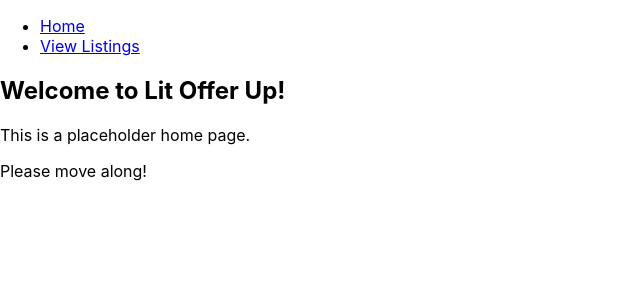
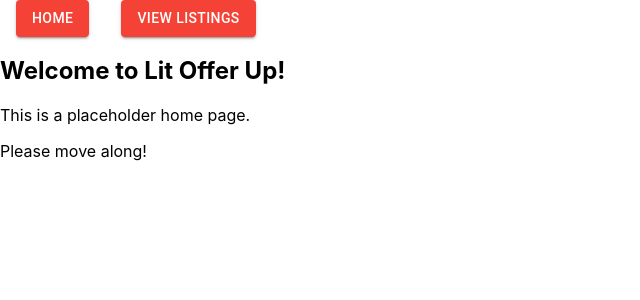
Before and after one commit to AgileProjectManagement/FrontEnd_React, a React (Create React App) app: page / in a window 1280 px wide. Shown: the top 300 px of the page, without its empty margins (0-640 px from the left). Built offline with nearby package versions, Linux system fonts and the light colour scheme.

Commit message:
sets up mui usage with small examples

```diff
--- a/src/App.jsx
+++ b/src/App.jsx
@@ -1,17 +1,32 @@
 import React from "react";
 import { BrowserRouter as Router, Link, Routes, Route } from "react-router-dom";
+import { Button } from "@mui/material";
+import { styled } from "@mui/material/styles";
 import "./App.css";
 
 import NavBar from "./app-components/NavBar";
 import Home from "./app-pages/Home";
 import Listings from "./app-pages/Listings";
 
+const NavButton = styled(Button)`
+  margin: 0 1rem;
+  a:link,
+  a:visited {
+    text-decoration: none;
+    color: white;
+  }
+`;
+
 export default function App() {
   return (
     <Router>
       <NavBar>
-        <Link to="/">Home</Link>
-        <Link to="/listings">View Listings</Link>
+        <NavButton variant="contained">
+          <Link to="/">Home</Link>
+        </NavButton>
+        <NavButton variant="contained">
+          <Link to="/listings">View Listings</Link>
+        </NavButton>
       </NavBar>
 
       <Routes>
--- /dev/null
+++ b/src/MUITheme.jsx
@@ -0,0 +1,28 @@
+import { createTheme } from "@mui/material";
+import { red } from "@mui/material/colors";
+
+const theme = createTheme({
+  palette: {
+    primary: {
+      // light: will be calculated from palette.primary.main,
+      main: red[500],
+      // dark: will be calculated from palette.primary.main,
+      // contrastText: will be calculated to contrast with palette.primary.main
+    },
+    secondary: {
+      light: "#0066ff",
+      main: "#0044ff",
+      // dark: will be calculated from palette.secondary.main,
+      contrastText: "#ffcc00",
+    },
+    // Used by `getContrastText()` to maximize the contrast between
+    // the background and the text.
+    contrastThreshold: 3,
+    // Used by the functions below to shift a color's luminance by approximately
+    // two indexes within its tonal palette.
+    // E.g., shift from Red 500 to Red 300 or Red 700.
+    tonalOffset: 0.2,
+  },
+});
+
+export default theme;
--- /dev/null
+++ b/src/app-components/NavBar.css
@@ -0,0 +1,4 @@
+nav{
+  display:flex;
+  flex-flow: row wrap;
+}
--- a/src/app-components/NavBar.jsx
+++ b/src/app-components/NavBar.jsx
@@ -1,16 +1,9 @@
 import React from "react";
 import PropTypes from "prop-types";
+import "./NavBar.css";
 
 export default function NavBar({ children }) {
-  return (
-    <nav>
-      <ul>
-        {children.map((child) => (
-          <li>{child}</li>
-        ))}
-      </ul>
-    </nav>
-  );
+  return <nav>{children}</nav>;
 }
 
 NavBar.propTypes = {
--- a/src/index.jsx
+++ b/src/index.jsx
@@ -1,12 +1,16 @@
 import React from "react";
 import ReactDOM from "react-dom";
+import { ThemeProvider } from "@mui/material/styles";
 import "./index.css";
 import App from "./App";
+import theme from "./MUITheme";
 import reportWebVitals from "./reportWebVitals";
 
 ReactDOM.render(
   <React.StrictMode>
-    <App />
+    <ThemeProvider theme={theme}>
+      <App />
+    </ThemeProvider>
   </React.StrictMode>,
   document.getElementById("root")
 );
```
